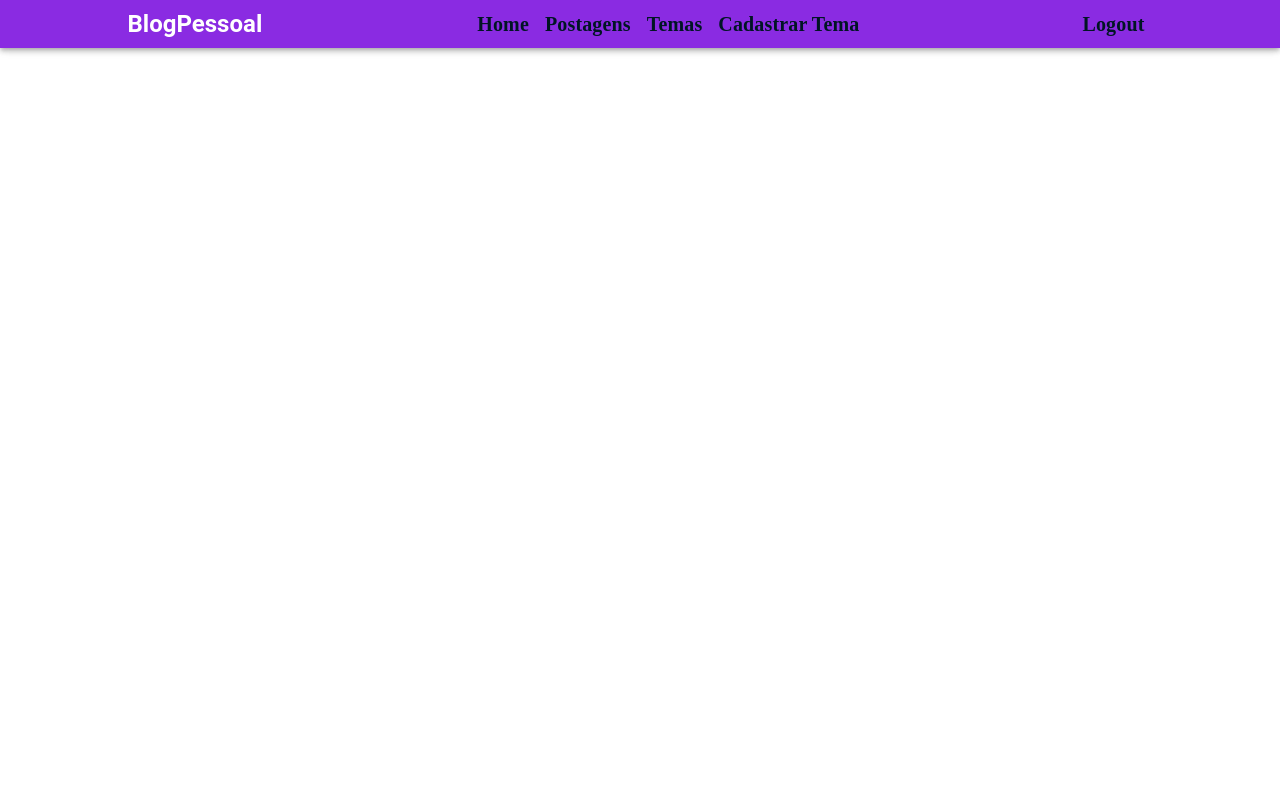
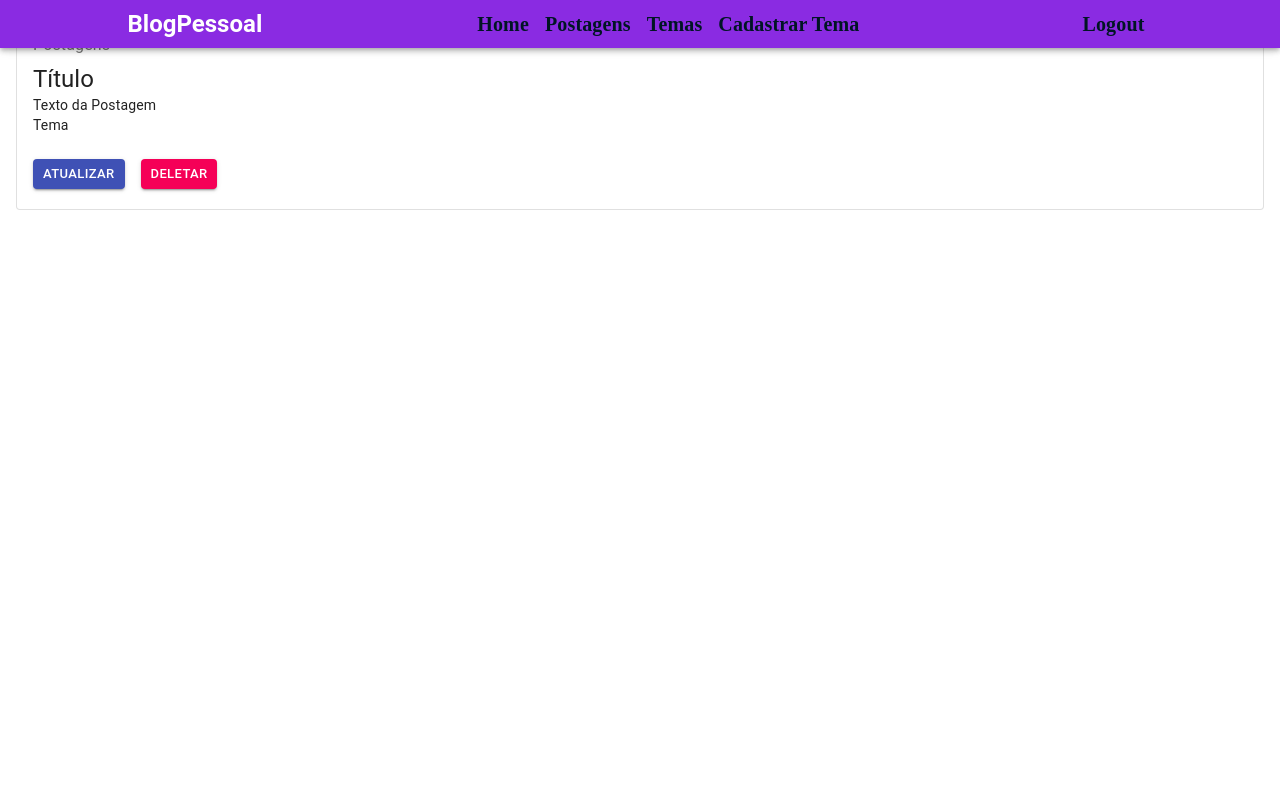
Before and after one commit to am3rco/blogPessoalReact, a React (Vite) app: page /posts in a window 1280 px wide. Shown: the top 800 px of the page. Built offline with nearby package versions, Linux system fonts and the light colour scheme.

Commit message:
Criando Componentes Postagens e Temas

```diff
--- a/src/App.tsx
+++ b/src/App.tsx
@@ -7,6 +7,8 @@
 import Footer from "./components/estaticos/footer/Footer";
 import "./App.css";
 import CadastroUsuario from "./paginas/cadastroUsuario/CadastroUsuario";
+import ListaTema from "./components/temas/listatema/ListaTema";
+import ListaPostagem from "./components/postagens/listapostagens/ListaPostagem";
 
 function App() {
   return (
@@ -18,10 +20,13 @@
             <Route path="/" element={<Login />}></Route>
             <Route path="/home" element={<Home />}></Route>
             <Route path="/login" element={<Login />}></Route>
+
             <Route
               path="/cadastrousuario"
               element={<CadastroUsuario />}
             ></Route>
+            <Route path="/temas" element={<ListaTema />}></Route>
+            <Route path="/posts" element={<ListaPostagem />}></Route>
           </Routes>
         </div>
         <Footer />
--- /dev/null
+++ b/src/components/postagens/listapostagens/ListaPostagem.css
@@ -0,0 +1,3 @@
+.text-decorator-none {
+  text-decoration: none;
+}
--- /dev/null
+++ b/src/components/postagens/listapostagens/ListaPostagem.tsx
@@ -0,0 +1,61 @@
+import React from "react";
+import { Link } from "react-router-dom";
+import {
+  Card,
+  CardActions,
+  CardContent,
+  Button,
+  Typography,
+} from "@material-ui/core";
+import { Box } from "@mui/material";
+import "./ListaPostagem.css";
+
+function ListaPostagem() {
+  return (
+    <>
+      <Box m={2}>
+        <Card variant="outlined">
+          <CardContent>
+            <Typography color="textSecondary" gutterBottom>
+              Postagens
+            </Typography>
+            <Typography variant="h5" component="h2">
+              Título
+            </Typography>
+            <Typography variant="body2" component="p">
+              Texto da Postagem
+            </Typography>
+            <Typography variant="body2" component="p">
+              Tema
+            </Typography>
+          </CardContent>
+          <CardActions>
+            <Box display="flex" justifyContent="center" mb={1.5}>
+              <Link to="" className="text-decorator-none">
+                <Box mx={1}>
+                  <Button
+                    variant="contained"
+                    className="marginLeft"
+                    size="small"
+                    color="primary"
+                  >
+                    atualizar
+                  </Button>
+                </Box>
+              </Link>
+              <Link to="" className="text-decorator-none">
+                <Box mx={1}>
+                  <Button variant="contained" size="small" color="secondary">
+                    deletar
+                  </Button>
+                </Box>
+              </Link>
+            </Box>
+          </CardActions>
+        </Card>
+      </Box>
+    </>
+  );
+}
+
+export default ListaPostagem;
--- /dev/null
+++ b/src/components/temas/listatema/ListaTema.css
@@ -0,0 +1,3 @@
+.text-decorator-none {
+  text-decoration: none;
+}
--- /dev/null
+++ b/src/components/temas/listatema/ListaTema.tsx
@@ -0,0 +1,55 @@
+import React from "react";
+import { Link } from "react-router-dom";
+import {
+  Card,
+  CardActions,
+  CardContent,
+  Button,
+  Typography,
+} from "@material-ui/core";
+import { Box } from "@mui/material";
+import "./ListaTema.css";
+
+function ListaTema() {
+  return (
+    <>
+      <Box m={2}>
+        <Card variant="outlined">
+          <CardContent>
+            <Typography color="textSecondary" gutterBottom>
+              Tema
+            </Typography>
+            <Typography variant="h5" component="h2">
+              Minha descrição
+            </Typography>
+          </CardContent>
+          <CardActions>
+            <Box display="flex" justifyContent="center" mb={1.5}>
+              <Link to="" className="text-decorator-none">
+                <Box mx={1}>
+                  <Button
+                    variant="contained"
+                    className="marginLeft"
+                    size="small"
+                    color="primary"
+                  >
+                    atualizar
+                  </Button>
+                </Box>
+              </Link>
+              <Link to="" className="text-decorator-none">
+                <Box mx={1}>
+                  <Button variant="contained" size="small" color="secondary">
+                    deletar
+                  </Button>
+                </Box>
+              </Link>
+            </Box>
+          </CardActions>
+        </Card>
+      </Box>
+    </>
+  );
+}
+
+export default ListaTema;
```
Also changed, not shown: src/components/postagens/tabpostagens/TabPostagem.css (added), src/components/postagens/tabpostagens/TabPostagem.tsx (added).
